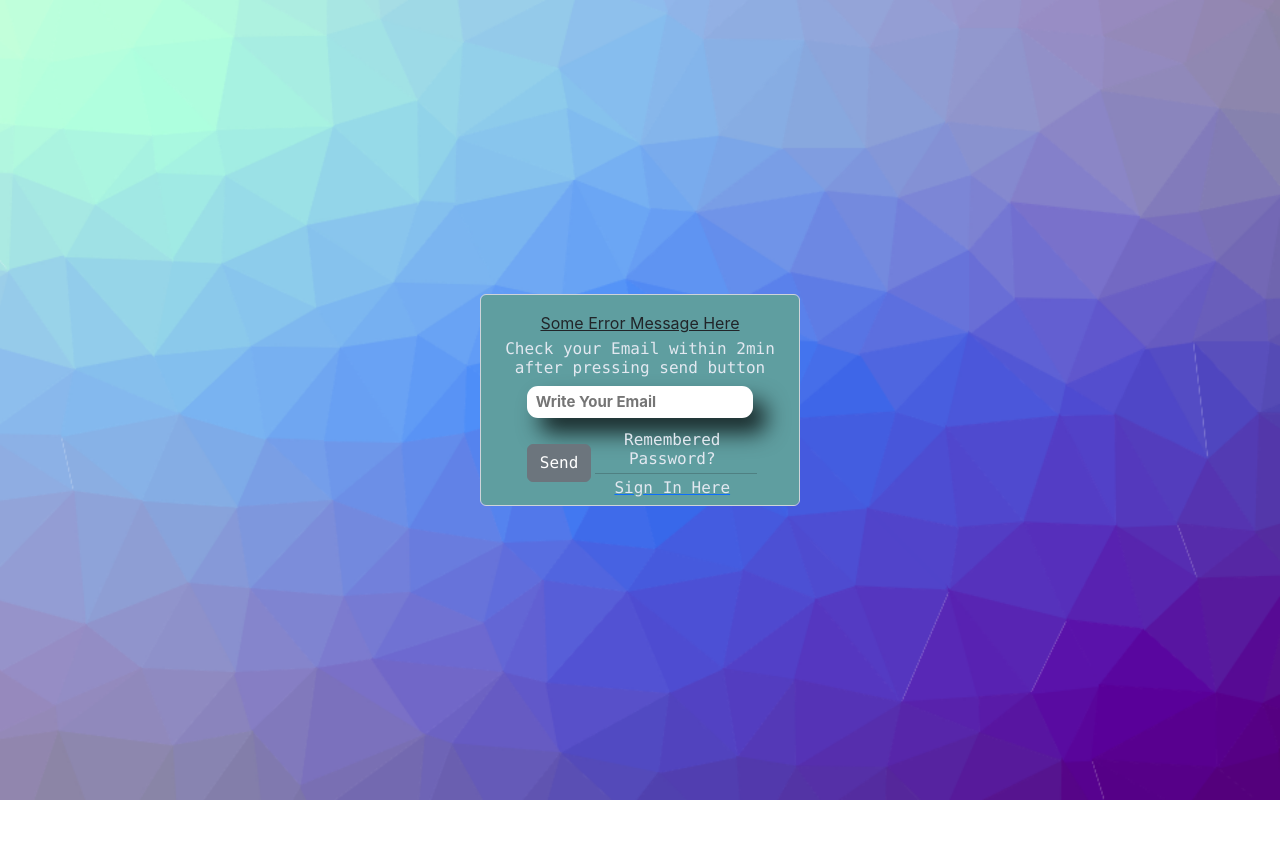
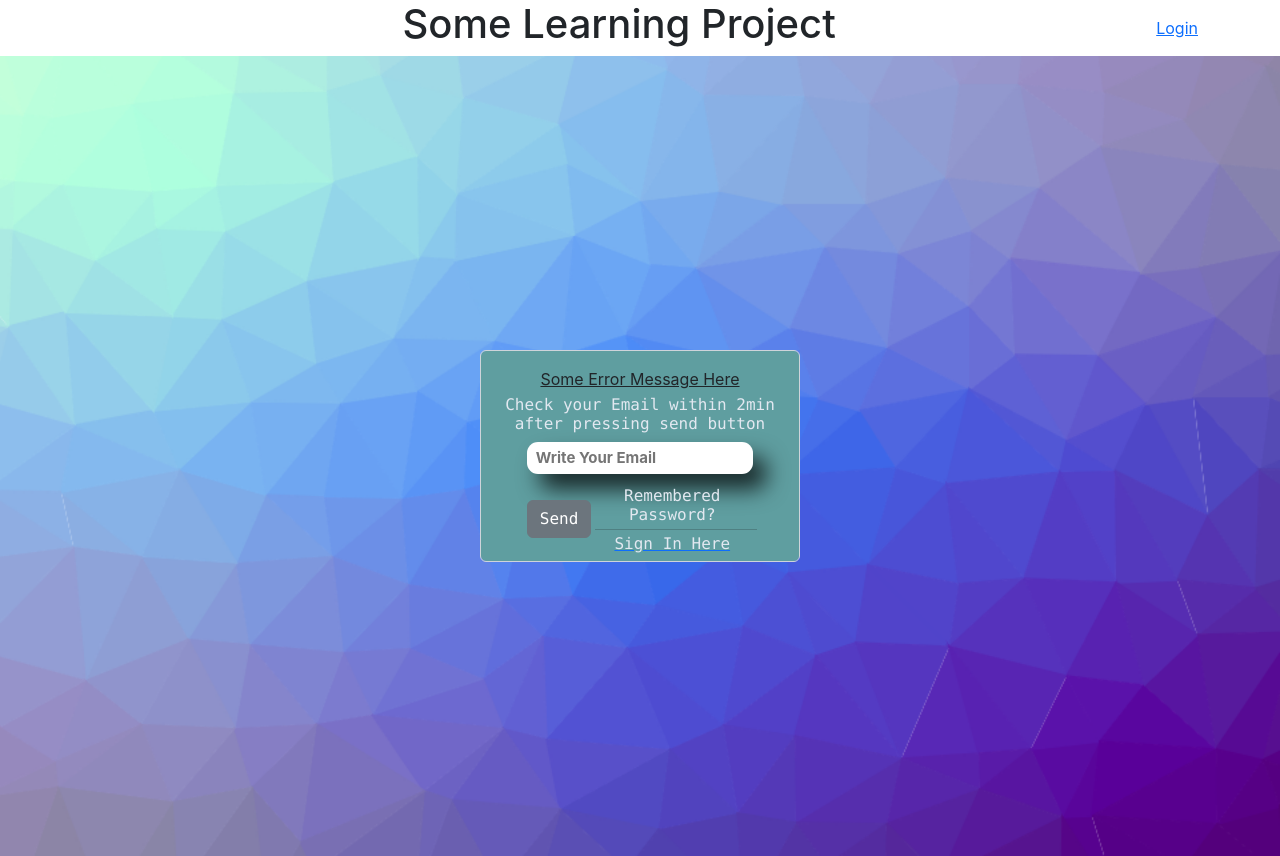
Before and after one commit to GabrielNah/LerningApp, a React (Create React App) app in the folder frontend/: page /forgot in a window 1280 px wide. Before the commit the page ends 800 px from the top, so only its background shows below. Built offline with nearby package versions, Linux system fonts and the light colour scheme.

Commit message:
added main layout

```diff
--- a/frontend/src/App.js
+++ b/frontend/src/App.js
@@ -2,20 +2,24 @@ import LoginComponent from "./components/LoginComponent";
 import {Routes,Route,Link} from "react-router-dom";
 import RegisterComponent from "./components/RegisterComponent";
 import ForgotPassword from "./components/ForgotPassword";
-import {useCallback, useEffect} from "react";
-import axios from "axios";
 import Profile from "./components/Profile";
 import Dashboard from "./components/Dashboard";
+import MainLayout from "./Layots/MainLayout";
+import HomeComponent from "./components/HomeComponent";
 
 function App() {
   return (
     <div className="App">
       <Routes>
-        <Route path='/login' element={<LoginComponent/>}/>
-        <Route path='/register' element={<RegisterComponent/>}/>
-        <Route path='/forgot' element={<ForgotPassword/>}/>
-        <Route path='/profile' element={<Profile/>}/>
-        <Route path='/dashboard' element={<Dashboard/>}/>
+        <Route path="/" element={<MainLayout/>}>
+          <Route index element={<HomeComponent/>} />
+          <Route path='/login' element={<LoginComponent/>}/>
+          <Route path='/register' element={<RegisterComponent/>}/>
+          <Route path='/forgot' element={<ForgotPassword/>}/>
+          <Route path='/profile' element={<Profile/>}/>
+          <Route path='/dashboard' element={<Dashboard/>}/>
+
+        </Route>
       </Routes>
     </div>
   );
--- /dev/null
+++ b/frontend/src/Layots/MainLayout.js
@@ -0,0 +1,14 @@
+import React from 'react';
+import HeaderComponent from "../components/HeaderComponent";
+import {NavLink,Outlet} from "react-router-dom";
+
+const MainLayout = () => {
+    return (
+        <div>
+            <HeaderComponent/>
+            <Outlet/>
+        </div>
+    );
+};
+
+export default MainLayout;
--- a/frontend/src/components/HeaderComponent.js
+++ b/frontend/src/components/HeaderComponent.js
@@ -1,10 +1,25 @@
-import React from 'react';
+import React, {useEffect, useState} from 'react';
+import {NavLink, useLocation} from "react-router-dom";
 
 const HeaderComponent = () => {
+    const location = useLocation();
+    const [isLoginPage,setIsLoginPage]=useState(location.pathname==='/login')
+    useEffect(() => {
+        if (location.pathname==='/login'){
+            setIsLoginPage(true);
+            return;
+        }
+        setIsLoginPage(false)
+    }, [location]);
+
     return (
         <>
           <header className="d-flex flex-row align-items-center container-xl">
               <h1 className="flex-grow-1 text-dark text-center"> Some Learning Project</h1>
+              <div>
+
+                  {!isLoginPage && (<NavLink to="/login">Login</NavLink>)}
+              </div>
           </header>
         </>
     );
--- /dev/null
+++ b/frontend/src/components/HomeComponent.js
@@ -0,0 +1,11 @@
+import React from 'react';
+
+const HomeComponent = () => {
+    return (
+        <div>
+
+        </div>
+    );
+};
+
+export default HomeComponent;
```
